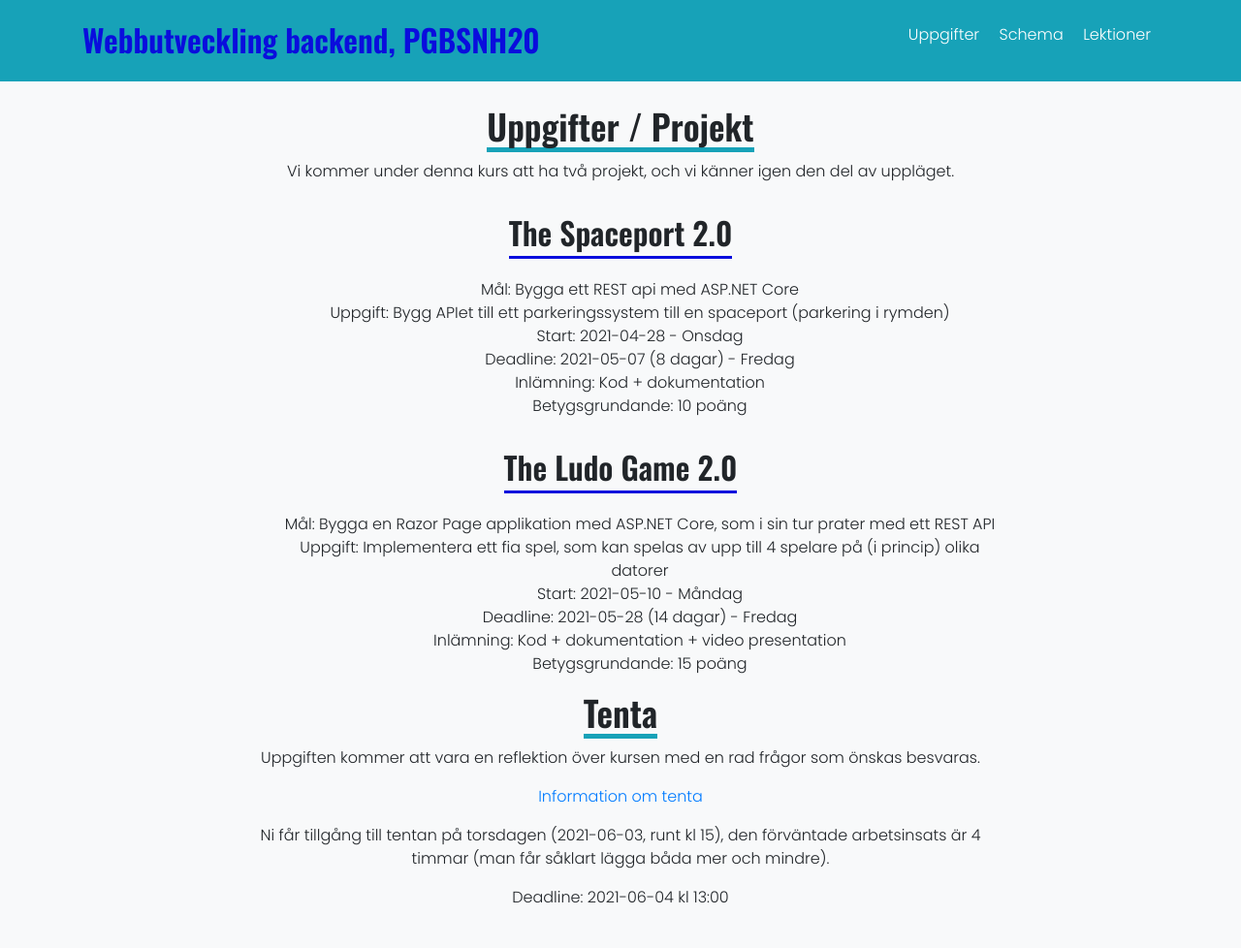
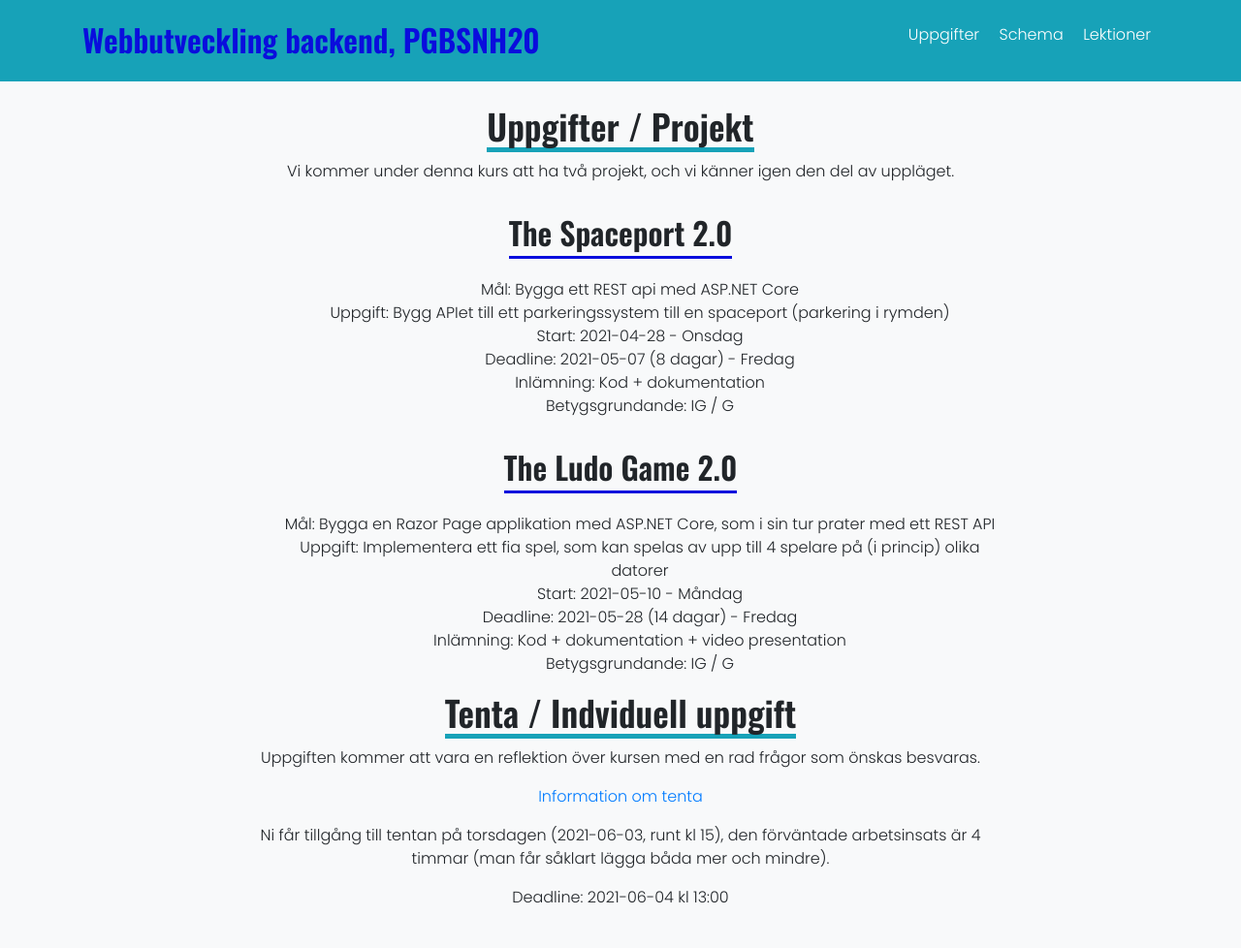
Before and after one commit to PGBSNH20/PGBSNH20-backendweb, a Jekyll site: the page built from assignments.md, in a window 1280 px wide. Shown: the whole page at 97% size. Built offline with Jekyll 4.4.1, drawn with Linux system fonts in a browser that asks for light colours; nearby versions of some CDN libraries.

Commit message:
Fixes tenta

```diff
--- a/assignments.md
+++ b/assignments.md
@@ -14,7 +14,7 @@ Vi kommer under denna kurs att ha två projekt, och vi känner igen den del av u
 * Start: 2021-04-28 - Onsdag
 * Deadline: 2021-05-07 (8 dagar) - Fredag
 * Inlämning: Kod + dokumentation
-* Betygsgrundande: 10 poäng
+* Betygsgrundande: IG / G
 
 ## The Ludo Game 2.0
 * Mål: Bygga en Razor Page applikation med ASP.NET Core, som i sin tur prater med ett REST API
@@ -22,9 +22,9 @@ Vi kommer under denna kurs att ha två projekt, och vi känner igen den del av u
 * Start: 2021-05-10 - Måndag
 * Deadline: 2021-05-28 (14 dagar) - Fredag
 * Inlämning: Kod + dokumentation + video presentation
-* Betygsgrundande: 15 poäng
+* Betygsgrundande: IG / G
 
-# Tenta
+# Tenta / Indviduell uppgift
 
 Uppgiften kommer att vara en reflektion över kursen med en rad frågor som önskas besvaras.
 
```
Also changed, not shown: assignments/tenta.md (+2 -2 lines).
